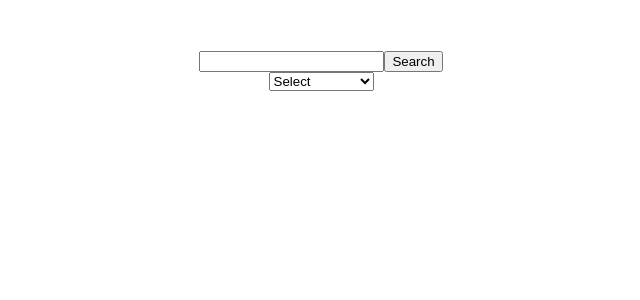
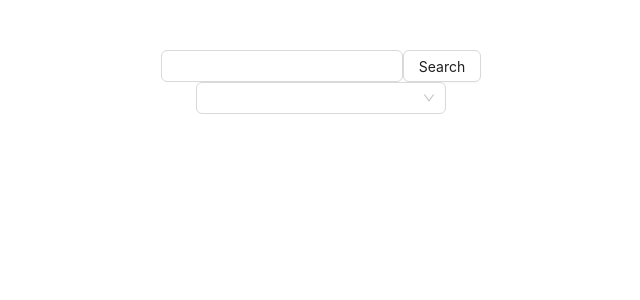
Before and after one commit to hiTushar/dc02, a React (Create React App) app: page / in a window 1280 px wide. Shown: the top 300 px of the page, without its empty margins (319-959 px from the left). Built offline with nearby package versions, Linux system fonts and the light colour scheme; the HTML template or start-up script is replaced by a standard one.

Commit message:
Add sorting feature

```diff
--- a/package.json
+++ b/package.json
@@ -6,6 +6,7 @@
     "@testing-library/jest-dom": "^5.16.5",
     "@testing-library/react": "^13.4.0",
     "@testing-library/user-event": "^13.5.0",
+    "antd": "^5.0.7",
     "lodash": "^4.17.21",
     "react": "^18.2.0",
     "react-dom": "^18.2.0",
--- a/src/App.css
+++ b/src/App.css
@@ -1,5 +1,9 @@
 .App {
   padding: 50px;
+}
+
+.search form {
+  display: flex;
 }
 
 .search-page {
@@ -29,6 +33,10 @@
   display: grid;
 }
 
+.card-sort {
+  width: 250px;
+}
+
 .card-avatar img {
   width: 40px;
   border-radius: 50%;
--- a/src/components/Search.js
+++ b/src/components/Search.js
@@ -1,11 +1,13 @@
+import { Input, Button } from "antd";
+
 export default function Search(props) {
     const { onChange, onClick } = props;
 
     return (
         <div className="search">
             <form onSubmit={(e) => e.preventDefault()}>
-                <input onChange={(e) => onChange(e.target.value)} />
-                <button onClick={onClick}>Search</button>
+                <Input onChange={(e) => onChange(e.target.value)} />
+                <Button onClick={onClick}>Search</Button>
             </form>
         </div>
     )
--- a/src/components/Sort.js
+++ b/src/components/Sort.js
@@ -1,13 +1,38 @@
+import { Select } from "antd";
+
 export default function Sort(props) {
+    const options = [
+         {
+            value: "",
+            label: "Select",
+            disabled: true
+         },
+         {
+            value: "name",
+            label: "Name"
+         },
+         {
+            value: "stargazers_count",
+            label: "Stars"
+         },
+         {
+            value: "watchers_count",
+            label: "Watching"
+         },
+         {
+            value: "created_at",
+            label: "Created Date"
+         },
+         {
+            value: "updated_at",
+            label: "Updated Date "
+         },
+    ]
     return (
-        <select onChange={(e) => props.onChange(e.target.value)} defaultValue="">
-            <option value="" disabled>Select</option>
-            <option value = "name">Name</option>
-            <option value = "stargazers_count">Stars</option>
-            <option value = "watchers_count">Watching</option>
-            <option value = "score">Score</option>
-            <option value = "created_at">Created Date</option>
-            <option value = "updated_at">Updated Date</option>
-        </select>
+        <Select
+            onChange={(value) => props.onChange(value)}
+            options={options}
+            className="card-sort"
+        />
     )
 }
```
